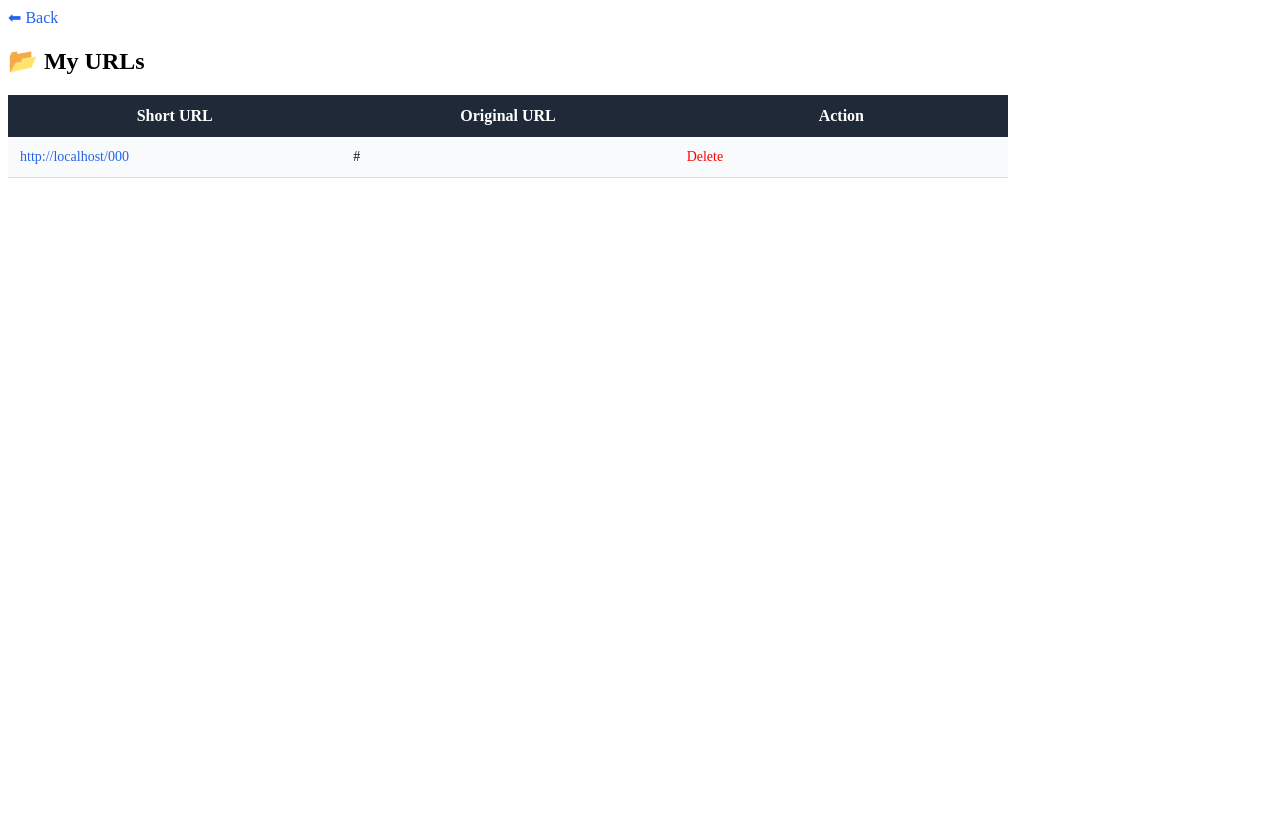
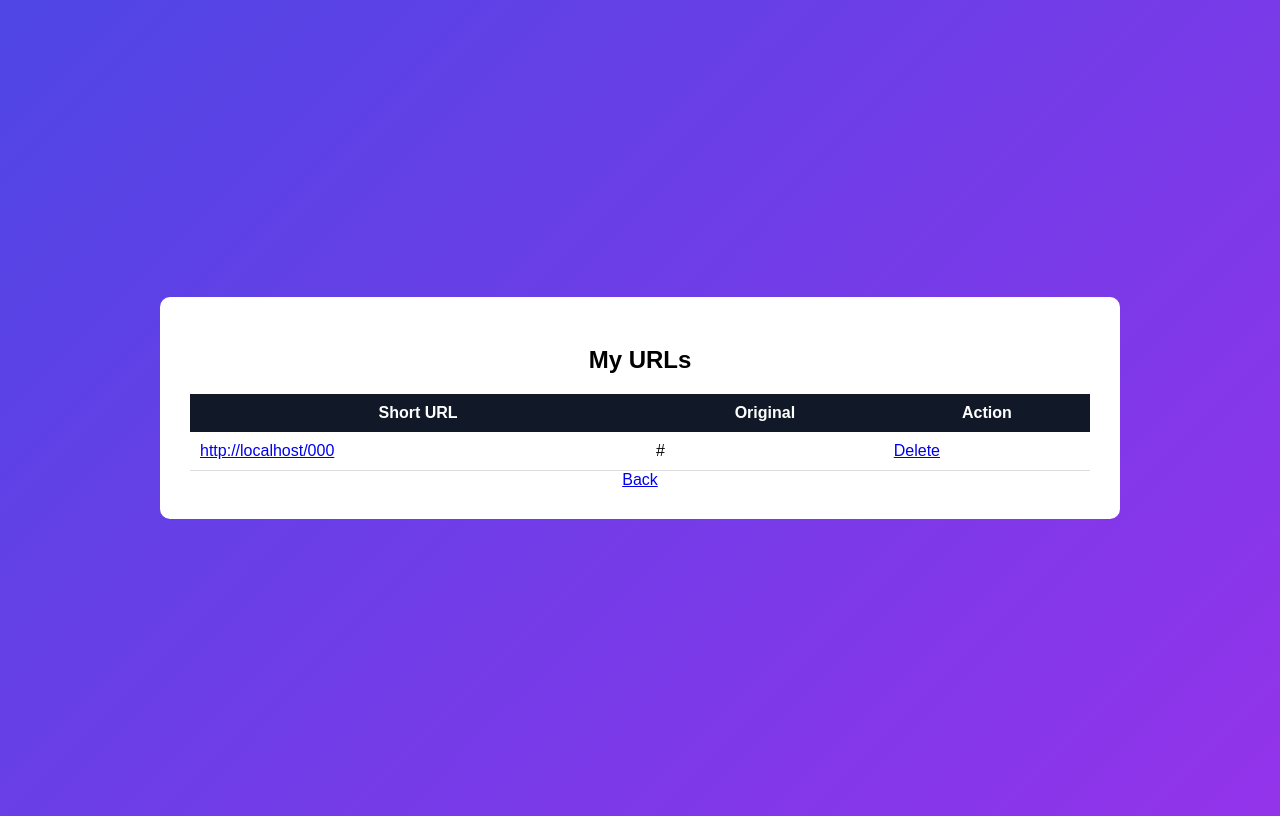
Before and after one commit to shaileshgoku/url-shortner, a Flask app: page /all in a window 1280 px wide. Before the commit the page ends 178 px from the top, so only its background shows below. Run offline with Flask 3, Linux system fonts and the light colour scheme; the visitor is signed in with stand-in values (Sample User, id 1); a database or web service that is not in the repository returns one stand-in record (values such as "Sample title"); some libraries are stand-ins or nearby versions.

Commit message:
final fix

```diff
--- a/app.py
+++ b/app.py
@@ -1,11 +1,9 @@
 from flask import Flask, request, redirect, render_template, session
 import psycopg2
-import string
-import random
-import os
+import string, random, os
 from werkzeug.security import generate_password_hash, check_password_hash
 
-app = Flask(__name__, static_folder="static")
+app = Flask(__name__)
 app.secret_key = "supersecretkey"
 
 DATABASE_URL = os.getenv("DATABASE_URL")
@@ -44,69 +42,55 @@ def init_db():
 init_db()
 
 # ---------------------------
-# GENERATE CODE
-# ---------------------------
 def generate_code(length=6):
-    chars = string.ascii_letters + string.digits
-    return ''.join(random.choices(chars, k=length))
+    return ''.join(random.choices(string.ascii_letters + string.digits, k=length))
 
 # ---------------------------
-# REGISTER
-# ---------------------------
-@app.route("/register", methods=["GET", "POST"])
+@app.route("/register", methods=["GET","POST"])
 def register():
     if request.method == "POST":
-        username = request.form.get("username")
-        password = generate_password_hash(request.form.get("password"))
+        username = request.form["username"]
+        password = generate_password_hash(request.form["password"])
 
         conn = get_conn()
         cur = conn.cursor()
 
         try:
-            cur.execute(
-                "INSERT INTO users (username, password) VALUES (%s, %s)",
-                (username, password)
-            )
+            cur.execute("INSERT INTO users (username,password) VALUES (%s,%s)", (username,password))
             conn.commit()
         except:
-            return "❌ User already exists"
+            return "User exists"
 
         cur.close()
         conn.close()
-
         return redirect("/login")
 
     return render_template("register.html")
 
 # ---------------------------
-# LOGIN
-# ---------------------------
-@app.route("/login", methods=["GET", "POST"])
+@app.route("/login", methods=["GET","POST"])
 def login():
     if request.method == "POST":
-        username = request.form.get("username")
-        password = request.form.get("password")
+        username = request.form["username"]
+        password = request.form["password"]
 
         conn = get_conn()
         cur = conn.cursor()
 
-        cur.execute("SELECT id, password FROM users WHERE username=%s", (username,))
+        cur.execute("SELECT id,password FROM users WHERE username=%s",(username,))
         user = cur.fetchone()
 
         cur.close()
         conn.close()
 
         if user and check_password_hash(user[1], password):
-            session["user"] = username
             session["user_id"] = user[0]
             return redirect("/")
 
-        return "❌ Invalid credentials"
+        return "Invalid login"
 
     return render_template("login.html")
 
-# ---------------------------
-# LOGOUT
 # ---------------------------
 @app.route("/logout")
 def logout():
@@ -114,80 +98,66 @@ def logout():
     return redirect("/login")
 
 # ---------------------------
-# HOME
-# ---------------------------
 @app.route("/")
 def home():
-    if "user" not in session:
+    if "user_id" not in session:
         return redirect("/login")
     return render_template("index.html")
 
 # ---------------------------
-# SHORTEN
-# ---------------------------
 @app.route("/shorten", methods=["POST"])
-def shorten_url():
-    if "user" not in session:
+def shorten():
+    if "user_id" not in session:
         return redirect("/login")
 
-    original_url = request.form.get("url")
+    url = request.form["url"]
 
     conn = get_conn()
     cur = conn.cursor()
 
     while True:
         code = generate_code()
-        cur.execute("SELECT * FROM urls WHERE short_code=%s", (code,))
+        cur.execute("SELECT 1 FROM urls WHERE short_code=%s",(code,))
         if not cur.fetchone():
             break
 
     cur.execute(
-        "INSERT INTO urls (short_code, original_url, user_id) VALUES (%s, %s, %s)",
-        (code, original_url, session["user_id"])
+        "INSERT INTO urls (short_code, original_url, user_id) VALUES (%s,%s,%s)",
+        (code, url, session["user_id"])
     )
 
     conn.commit()
     cur.close()
     conn.close()
 
-    short_url = request.host_url + code
+    return render_template("index.html", short_url=request.host_url + code)
 
-    return render_template("index.html", short_url=short_url)
-
-# ---------------------------
-# REDIRECT
 # ---------------------------
 @app.route("/<code>")
 def redirect_url(code):
     conn = get_conn()
     cur = conn.cursor()
 
-    cur.execute("SELECT original_url FROM urls WHERE short_code=%s", (code,))
-    result = cur.fetchone()
+    cur.execute("SELECT original_url FROM urls WHERE short_code=%s",(code,))
+    data = cur.fetchone()
 
     cur.close()
     conn.close()
 
-    if result:
-        return redirect(result[0])
-
-    return "❌ Invalid URL", 404
+    if data:
+        return redirect(data[0])
+    return "Not found"
 
 # ---------------------------
-# SHOW USER URLS
-# ---------------------------
 @app.route("/all")
-def show_all():
-    if "user" not in session:
+def all_urls():
+    if "user_id" not in session:
         return redirect("/login")
 
     conn = get_conn()
     cur = conn.cursor()
 
-    cur.execute(
-        "SELECT short_code, original_url FROM urls WHERE user_id=%s",
-        (session["user_id"],)
-    )
+    cur.execute("SELECT short_code, original_url FROM urls WHERE user_id=%s",(session["user_id"],))
     data = cur.fetchall()
 
     cur.close()
@@ -196,29 +166,19 @@ def show_all():
     return render_template("all.html", data=data)
 
 # ---------------------------
-# DELETE
-# ---------------------------
 @app.route("/delete/<code>")
-def delete_url(code):
-    if "user" not in session:
-        return redirect("/login")
-
+def delete(code):
     conn = get_conn()
     cur = conn.cursor()
 
-    cur.execute(
-        "DELETE FROM urls WHERE short_code=%s AND user_id=%s",
-        (code, session["user_id"])
-    )
+    cur.execute("DELETE FROM urls WHERE short_code=%s AND user_id=%s",(code,session["user_id"]))
+    conn.commit()
 
-    conn.commit()
     cur.close()
     conn.close()
 
     return redirect("/all")
 
 # ---------------------------
-# RUN
-# ---------------------------
 if __name__ == "__main__":
     app.run(debug=True)
--- a/static/style.css
+++ b/static/style.css
@@ -1,52 +1,52 @@
-.card.wide {
-    width: 95%;
-    max-width: 1000px;
-    overflow-x: auto;
+body {
+    font-family: Arial;
+    background: linear-gradient(135deg,#4f46e5,#9333ea);
+    display:flex;
+    justify-content:center;
+    align-items:center;
+    height:100vh;
 }
 
-/* TABLE */
+.card {
+    background:white;
+    padding:30px;
+    border-radius:10px;
+    text-align:center;
+    width:350px;
+}
+
+.card.wide {
+    width:900px;
+    overflow-x:auto;
+}
+
+input {
+    padding:10px;
+    margin:10px;
+}
+
+button {
+    padding:10px;
+}
+
 table {
-    width: 100%;
-    border-collapse: collapse;
-    margin-top: 20px;
-    table-layout: fixed;
+    width:100%;
+    border-collapse:collapse;
+    margin-top:20px;
 }
 
 th {
-    background-color: #1f2937;
-    color: white;
-    padding: 12px;
+    background:#111827;
+    color:white;
+    padding:10px;
 }
 
 td {
-    padding: 12px;
-    border-bottom: 1px solid #ddd;
-    color: #111827;
-    font-size: 14px;
-    word-wrap: break-word;
+    padding:10px;
+    border-bottom:1px solid #ddd;
 }
 
-/* 🔥 IMPORTANT FIX */
 .url-cell {
-    max-width: 300px;
-    word-break: break-all;
+    max-width:300px;
+    word-break:break-all;
 }
-
-/* Alternate rows */
-tr:nth-child(even) {
-    background-color: #f9fafb;
-}
-
-tr:nth-child(odd) {
-    background-color: #ffffff;
-}
-
-tr:hover {
-    background-color: #e5e7eb;
-}
-
-a {
-    color: #2563eb;
-    text-decoration: none;
-    word-break: break-all;
-}
--- a/templates/all.html
+++ b/templates/all.html
@@ -1,23 +1,16 @@
-<!DOCTYPE html>
-<html>
-<head>
-    <title>My URLs</title>
 <link rel="stylesheet" href="{{ url_for('static', filename='style.css') }}">
-</head>
-<body>
 
 <div class="card wide">
-    <a href="/" class="back">⬅ Back</a>
-    <h2>📂 My URLs</h2>
+<h2>My URLs</h2>
 
 <table>
 <tr>
 <th>Short URL</th>
-            <th>Original URL</th>
+<th>Original</th>
 <th>Action</th>
 </tr>
 
-        {% for code, url in data %}
+{% for code,url in data %}
 <tr>
 <td class="url-cell">
 <a href="{{ request.host_url }}{{code}}" target="_blank">
@@ -25,17 +18,12 @@
 </a>
 </td>
 
-            <td class="url-cell">
-                {{ url }}
-            </td>
+<td class="url-cell">{{url}}</td>
 
-            <td>
-                <a href="/delete/{{code}}" style="color:red;">Delete</a>
-            </td>
+<td><a href="/delete/{{code}}">Delete</a></td>
 </tr>
 {% endfor %}
 </table>
+
+<a href="/">Back</a>
 </div>
-
-</body>
-</html>
```
Also changed, not shown: templates/index.html (+5 -13 lines), templates/login.html (+8 -16 lines), templates/register.html (+8 -16 lines). Lines whose indentation alone changed are shown as unchanged.
